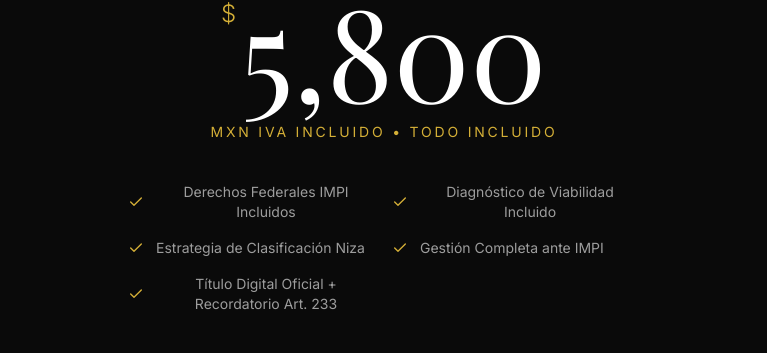
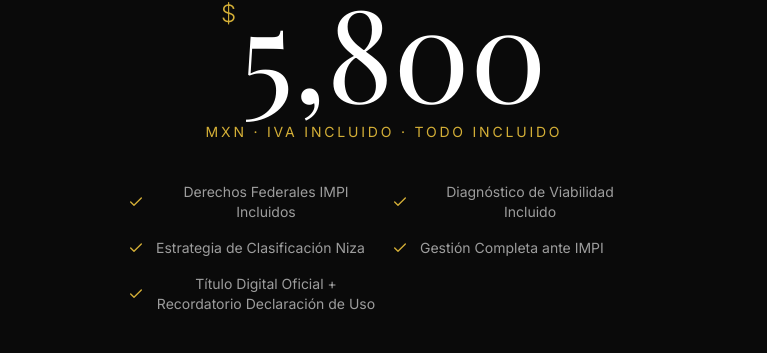
Before and after one commit to BrandVaultMx/brandavult-web, a Next.js app: page / in a window 1280 px wide. Shown: the part 2879-3232 px from the top of the page, without its empty margins (256-1023 px from the left). Built offline with nearby package versions, Linux system fonts and the light colour scheme; a web font is replaced by a local one.

Commit message:
Update page.tsx

```diff
--- a/app/page.tsx
+++ b/app/page.tsx
@@ -739,8 +739,8 @@
     {
       tag: 'Blindaje Federal Completo',
       price: 5800,
-      priceLabel: 'MXN IVA incluido • Todo Incluido',
-      features: ['Derechos Federales IMPI Incluidos', 'Diagnóstico de Viabilidad Incluido', 'Estrategia de Clasificación Niza', 'Gestión Completa ante IMPI', 'Título Digital Oficial + Recordatorio Art. 233'],
+      priceLabel: 'MXN · IVA Incluido · Todo Incluido',
+      features: ['Derechos Federales IMPI Incluidos', 'Diagnóstico de Viabilidad Incluido', 'Estrategia de Clasificación Niza', 'Gestión Completa ante IMPI', 'Título Digital Oficial + Recordatorio Declaración de Uso'],
       guarantee: 'Compromiso Vault: Si tu diagnóstico es verde (75+ pts) y el IMPI rechaza, devolvemos nuestros honorarios',
       cta: 'INICIAR PROTECCIÓN',
       ctaLink: SOCIAL_LINKS.mercadopago,
@@ -752,7 +752,7 @@
     {
       tag: 'Diagnóstico de Viabilidad',
       price: 800,
-      priceLabel: 'MXN IVA incluido • Entrega en 48-72 hrs hábiles',
+      priceLabel: 'MXN · IVA Incluido · Entrega en 48-72 hrs hábiles',
       features: [
         'Auditoría fonética, visual y conceptual',
         'Búsqueda exhaustiva en bases IMPI (MARCIA y MARCANET)',
@@ -770,7 +770,7 @@
     {
       tag: 'Declaración de Uso (Art. 233)',
       price: 1999,
-      priceLabel: 'MXN IVA incluido • Por Marca Registrada',
+      priceLabel: 'MXN · IVA Incluido · Por Marca Registrada',
       features: [
         'Gestión completa ante el IMPI',
         'Revisión de documentación probatoria',
```
